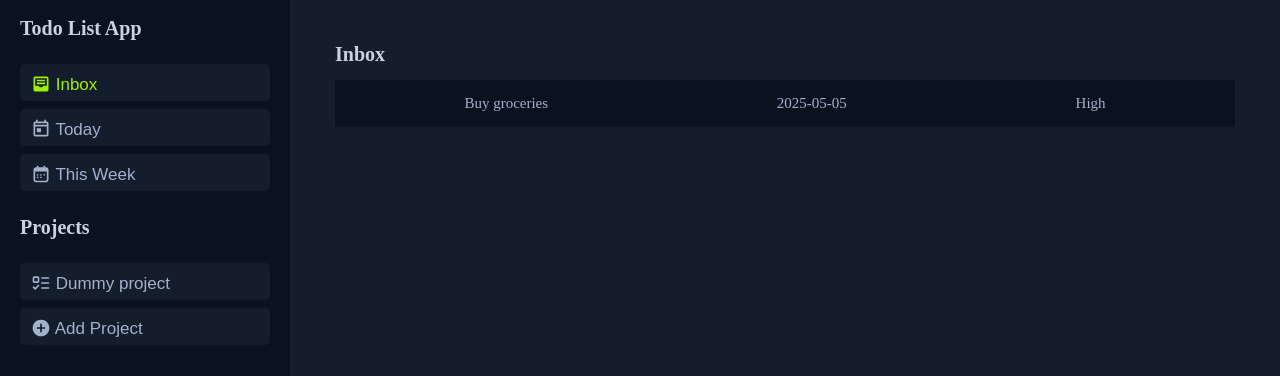
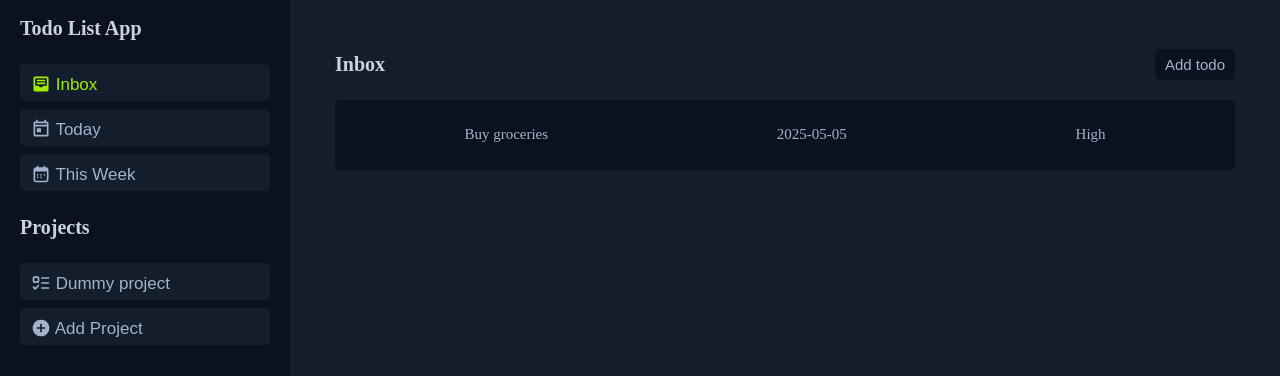
Before and after one commit to golam71/odin-todo-list, a website built with webpack: page src/template.html in a window 1280 px wide. Built offline with nearby package versions, Linux system fonts and the light colour scheme.

Commit message:
✨ Implement dialog functionality for adding todos, enhance todo styling, and update template structure with a new button

```diff
--- a/src/scripts/dialog.js
+++ b/src/scripts/dialog.js
@@ -8,7 +8,12 @@ document.getElementById("close").onclick = () => {
 };
 
 function closeDialog() {
+  document.getElementsByClassName("todo-container")[0].style.display = "block";
   document.getElementsByTagName("dialog")[0].open = false;
+}
+function openDialog() {
+  document.getElementsByClassName("todo-container")[0].style.display = "none";
+  document.getElementsByTagName("dialog")[0].open = true;
 }
 
 function resetDialog() {
@@ -17,3 +22,8 @@ function resetDialog() {
   document.getElementById("due-date").value = "";
   document.getElementById("priority").value = "low";
 }
+
+document.getElementById("add-todo").onclick = () => {
+  resetDialog();
+  openDialog();
+};
--- a/src/styles/global.css
+++ b/src/styles/global.css
@@ -153,9 +153,13 @@ select * {
 }
 
 .todo {
+  font-size: 0px !important;
   display: flex;
+  align-items: center;
+  border-radius: var(--radius);
   justify-content: space-around;
   padding: 0px 15px;
+  min-height: 70px;
   background-color: var(--dark-bg);
 }
 
@@ -195,3 +199,22 @@ select * {
 .todo-btn-container button:hover {
   color: var(--accent);
 }
+.title-btn-container {
+  display: flex;
+  justify-content: space-between;
+  padding: 10px 0px;
+  align-items: center;
+}
+.title-btn-container button {
+  padding: 7px 10px;
+  background-color: var(--dark-bg);
+  border: none;
+  outline: none;
+  color: var(--text);
+  border-radius: var(--radius);
+}
+
+.title-btn-container button:hover {
+  background-color: var(--accent);
+  color: var(--dark-bg);
+}
--- a/src/template.html
+++ b/src/template.html
@@ -61,9 +61,12 @@
         </button>
     </nav>
     <main>
-        <h1 id="main-title">
-            Inbox
-        </h1>
+        <div class="title-btn-container">
+            <h1 id="main-title">
+                Inbox
+            </h1>
+            <button id="add-todo">Add todo</button>
+        </div>
         <dialog>
             <form>
                 <label for="title">
```
